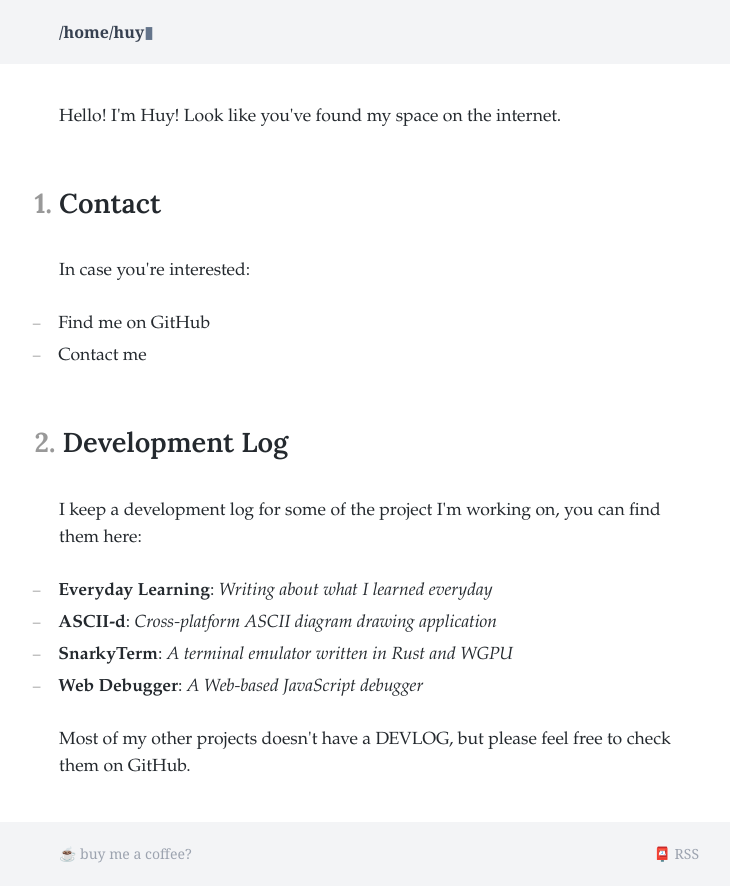
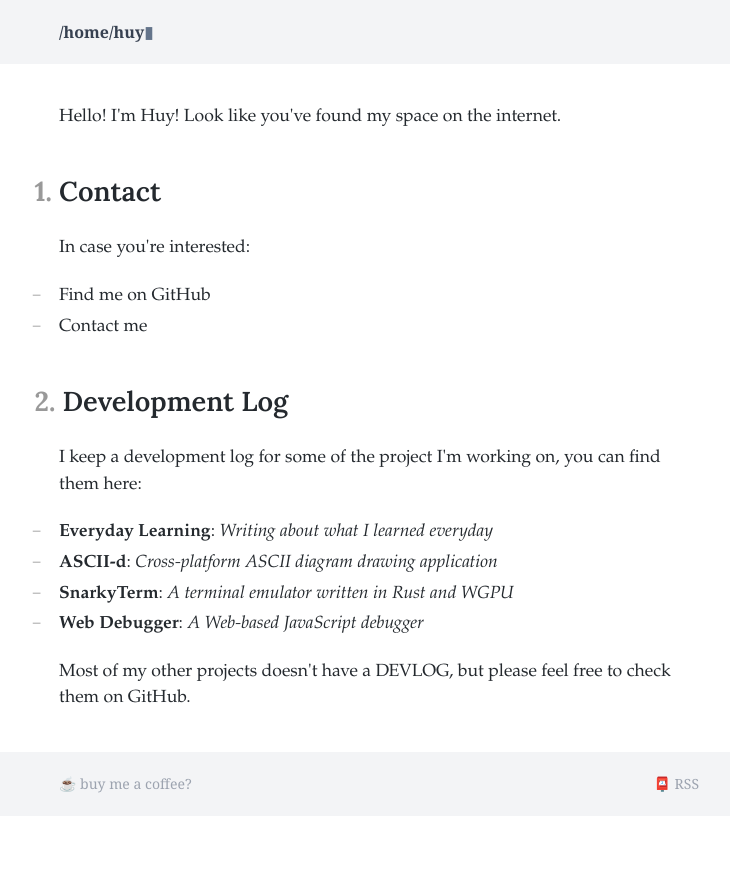
Before and after one commit to huytd/huy.rocks, a Next.js app: page / in a window 1280 px wide. Shown: the whole page, without its empty margins (261-991 px from the left). After the commit the page ends 816 px from the top, so only its background shows below. Built offline with nearby package versions, Linux system fonts and the light colour scheme.

Commit message:
update style

```diff
--- a/styles/github-theme.scss
+++ b/styles/github-theme.scss
@@ -14,7 +14,7 @@
   font-feature-settings: "onum" 1;
   font-family: var(--font-serif);
   font-size: 1.1rem;
-  line-height: 1.72rem;
+  line-height: 1.65rem;
   text-align: left;
 }
 
@@ -582,7 +582,7 @@
 .github-theme table,
 .github-theme ul {
   margin-top: 0;
-  margin-bottom: 1.45em;
+  margin-bottom: 1.2em;
 }
 
 .github-theme hr {
@@ -614,8 +614,8 @@
 .github-theme h4,
 .github-theme h5,
 .github-theme h6 {
-  margin-top: 2.0em;
-  margin-bottom: 1.4em;
+  margin-top: 1.6em;
+  margin-bottom: 1.0em;
   font-weight: 600;
   line-height: 1.25;
   text-align: left;
@@ -1018,11 +1018,11 @@ a:target {
                width: 1.25em;
                height: 1.25em;
                text-align: center;
-               line-height: 0.85em;
                border-radius: 50%;
                font-size: 0.88em;
                margin-right: 0.75rem;
                margin-left: -2rem;
+               float: left;
            }
        }
    }
```
